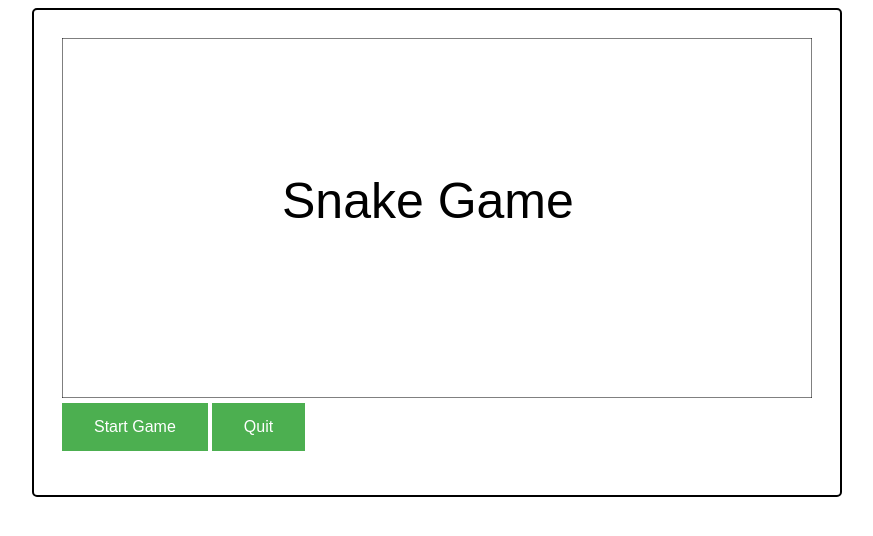
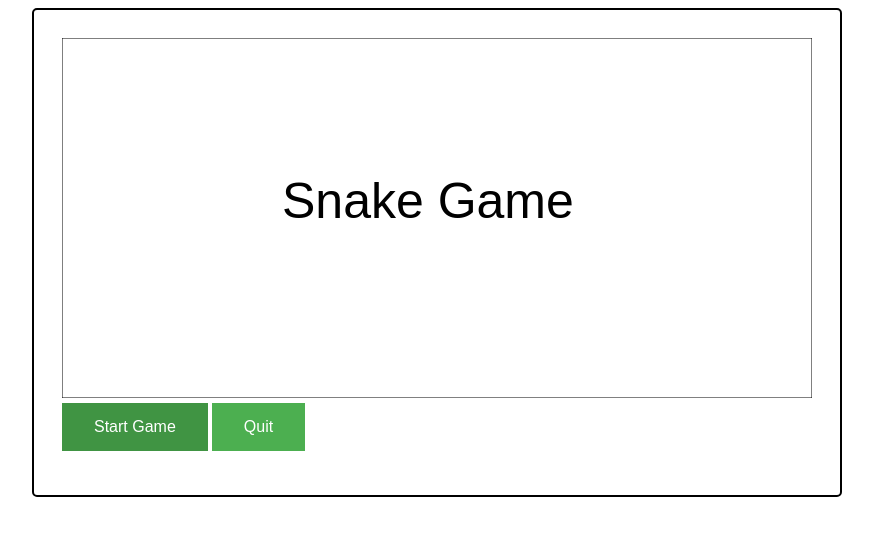
Before and after one commit to adiXM/Game-Js, a plain HTML site: page index.html in a window 1280 px wide. In both pictures the pointer is over the button "Start Game". Shown: the whole page, without its empty margins (203-1076 px from the left). Drawn offline with Linux system fonts and the light colour scheme.

Commit message:
Add files via upload
Add hover on buttons.

```diff
--- a/css/style.css
+++ b/css/style.css
@@ -21,6 +21,10 @@ button:disabled {
     opacity: 0.6;
     cursor: not-allowed;
 }
+button:hover{
+	transition: 0.2s linear;
+	background: #409443;
+}
 .scores{
 	color: black;
     font-family: Arial
```
